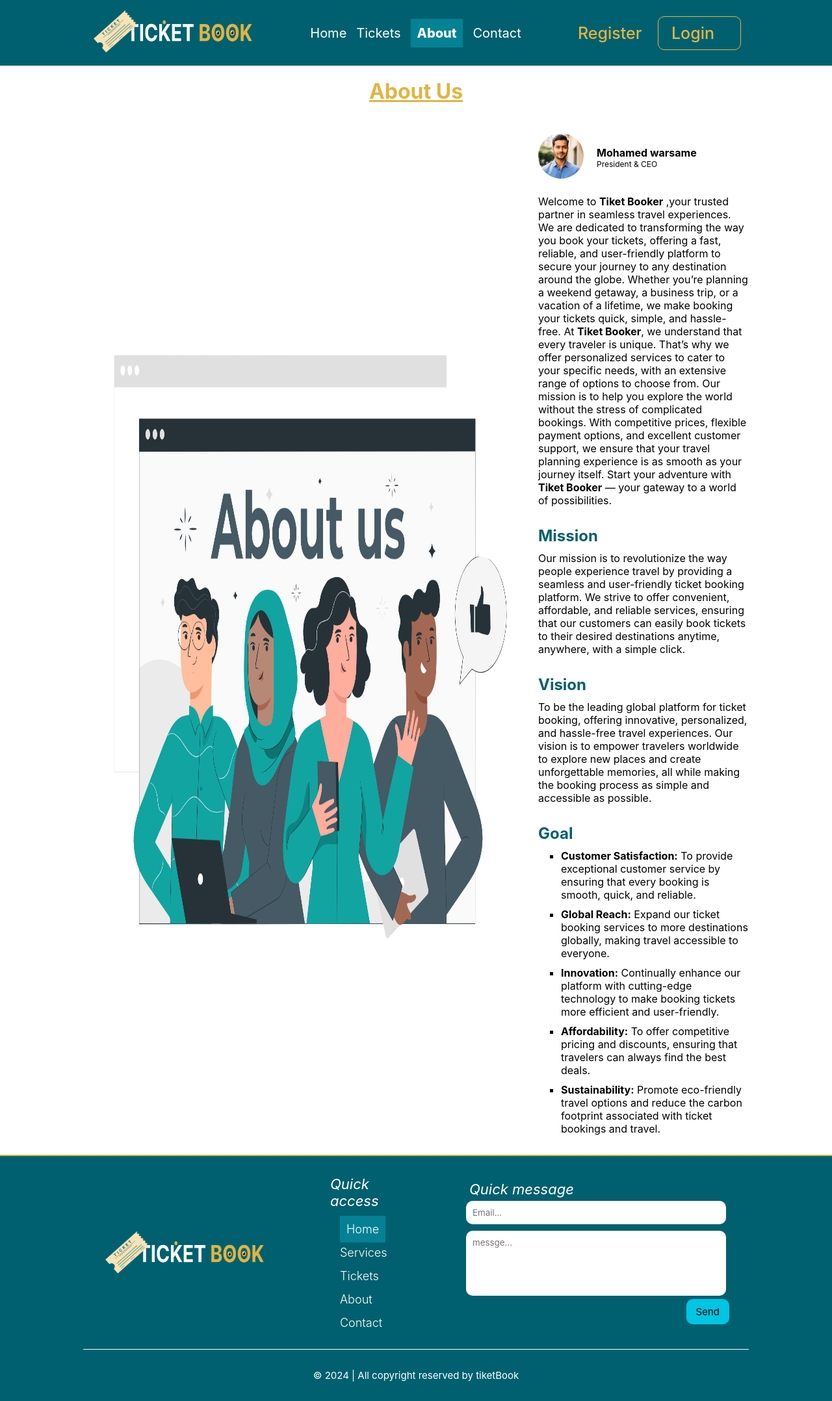
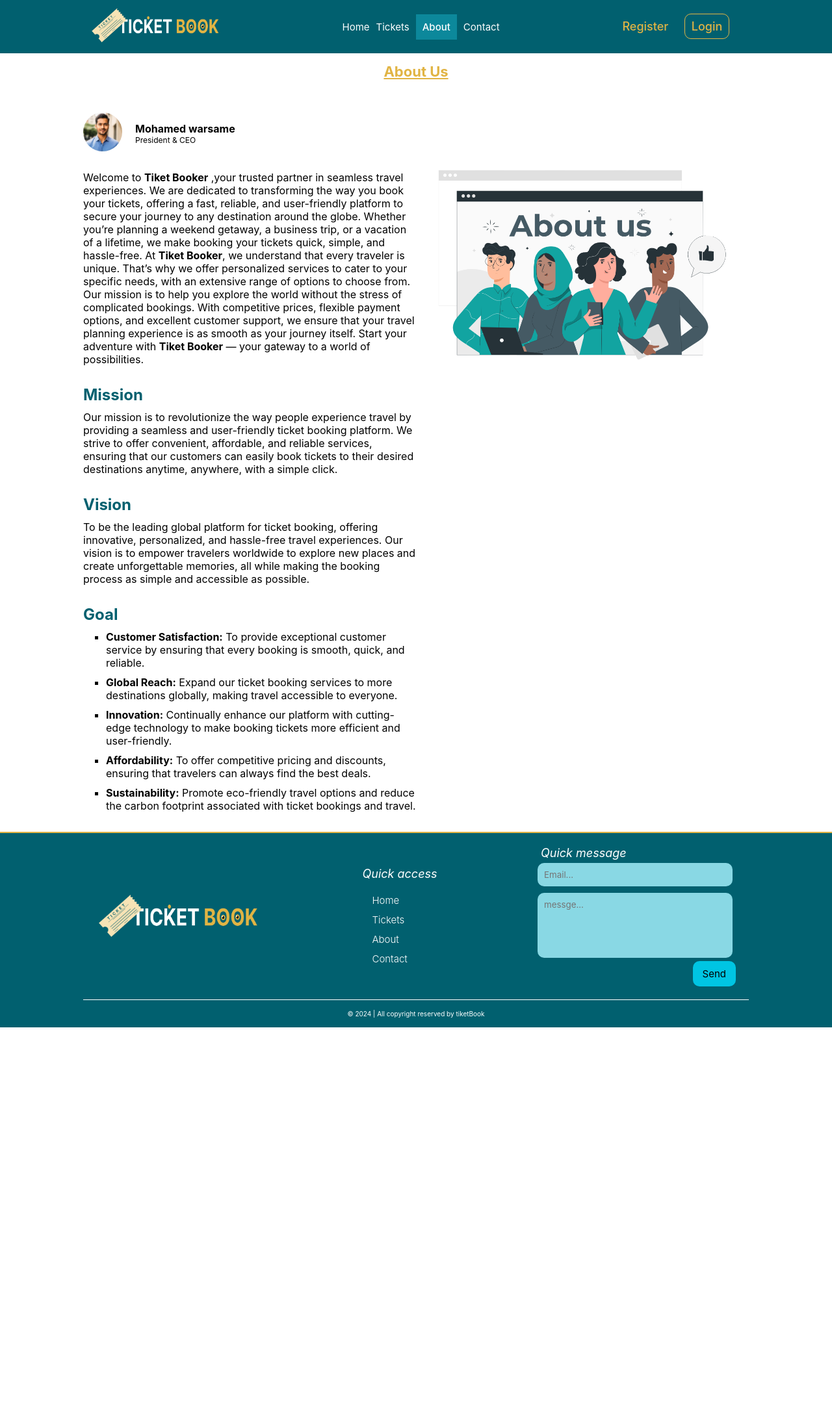
Before and after one commit to shafie-isak/ticket_booking, a PHP site: page /about in a window 1280 px wide. Shown: the whole page at 65% size. After the commit the page ends 1581 px from the top, so only its background shows below. Run offline with PHP 8.4, Linux system fonts and the light colour scheme.

Commit message:
resize selectors

```diff
--- a/assets/css/style.css
+++ b/assets/css/style.css
@@ -13,7 +13,7 @@
   }
   header{
     background-color: #01606F;
-    padding: 15px;
+    padding: 12px;
   }
   .header{
     background-color: #01606F;
@@ -22,17 +22,17 @@
     align-items: center;
   }
   header a img{
-    width: 250px;
+    width: 200px;
   }
 
 nav ul{
     display: flex;
-    gap: 15px;
+    gap: 10px;
 }
 
 nav ul li a{
     color: #fff;
-    font-size: 20px;
+    font-size: 15px;
 }
 
 nav ul li a:hover{
@@ -42,13 +42,13 @@ nav ul li a:hover{
 
 .active{
   padding: 10px;
-    background-color: #0794aaa4;
-    font-weight: 800;
+  background-color: #149fb4a4;
+  font-weight: 500;
 }
 
 
 .registrLogin a{
-    font-size: 25px;
+    font-size: 18px;
     font-weight: 500;
     color: #E1B444;
     margin-right: 20px;
@@ -56,11 +56,11 @@ nav ul li a:hover{
 
 .registrLogin button{
     background-color: transparent;
-    padding: 10px 20px;
+    padding: 8px 10px;
     border-radius: 10px;
     border: 1px solid #E1B444;
     color: #E1B444;
-    font-size: 20px;
+    font-size: 18px;
     font-weight: 500;
     cursor: pointer;
 }
@@ -341,11 +345,12 @@ nav ul li a:hover{
   }
 
 
-  .sectionHeader{
+  h1.sectionHeader{
     color: #E1B444;
     text-align: center;
-    margin-top: 20px;
+    font-size: 22px;
     text-decoration: underline;
+    margin: 15px 0;
   }
 
   .servicesSection{
@@ -430,8 +438,8 @@ nav ul li a:hover{
   }
 
   .sectionHeader {
-  font-size: 2rem;
-  margin-bottom: 20px;
+    font-size: 1rem;
+    margin-bottom: 10px;
   }
 
   .partnersContainer {
@@ -485,19 +494,19 @@ nav ul li a:hover{
   footer{
     background-color: #01606F;
     border-top: 2px solid #E1B444;
-    margin-top: 20px;
+    margin-top: 10px;
   }
 
   .footer{
     display: flex;
     justify-content: space-between;
     align-items: center;
-    padding: 30px;
+    padding: 20px;
     gap: 100px;
   }
 
   .footer p{
-    font-size: 22px;
+    font-size: 18px;
     color: #fff;
     font-style: italic;
   }
@@ -510,12 +519,12 @@ nav ul li a:hover{
   }
 
   .footer nav ul li a{
-    font-size: 18px;
+    font-size: 15px;
     font-weight: 300;
   }
 
   .footer form{
-    width: 400px;
+    width: 300px;
     display: flex;
     flex-direction: column;
     justify-content: end;
@@ -529,6 +538,7 @@ nav ul li a:hover{
     border: none;
     outline: none;
     margin: 5px;
+    background-color: #89d8e4;
   }
   .footer form input:focus, .footer form textarea:focus{
     outline: 4px solid #00c5e3;
@@ -553,15 +563,19 @@ nav ul li a:hover{
     transition: all 0.5s;
   }
 
+  .footer img{
+    align-content: center;
+  }
+
   footer hr{
     border: none;
     border-top: 1px solid #fff;
   }
   footer .copyright{
-    font-size: 15px;
+    font-size: 10px;
     text-align: center;
     color: #fff;
-    padding: 30px;
+    padding: 15px;
   }
 
 
@@ -600,11 +614,16 @@ nav ul li a:hover{
     font-size: 12px;
   }
 
-  .about .pfofileimage{
-    width: 700px;
+  .about .aboutImgCont{
+    flex: 1;
+
+    img{
+      width: 100%;
+      vertical-align: middle;
+    }
   }
   .about .profile img{
-    width: 70px;
+    width: 60px;
     border-radius: 50%;
   }
 
--- a/includes/footer.php
+++ b/includes/footer.php
@@ -5,11 +5,10 @@
             <nav>
                 <p>Quick access</p>
                 <ul>
-                    <li><a href="#" class="active">Home</a></li>
-                    <li><a href="#">Services</a></li>
-                    <li><a href="#">Tickets</a></li>
-                    <li><a href="#">About</a></li>
-                    <li><a href="#">Contact</a></li>
+                    <li><a href="/">Home</a></li>
+                    <li><a href="/tickets">Tickets</a></li>
+                    <li><a href="/about">About</a></li>
+                    <li><a href="/contact">Contact</a></li>
                 </ul>
             </nav>
             <div class="message">
--- a/includes/header.php
+++ b/includes/header.php
@@ -15,7 +15,7 @@
         </nav>
         <div class="registrLogin">
             <a href="/register" class= <?= $requestUri == "/register" ?  "active": "" ?>>Register</a>
-            <button><a href="/login">Login</a></button>
+            <a href="/login"><button>Login</button></a>
         </div>
     </div>
 </header>
--- a/views/about.php
+++ b/views/about.php
@@ -4,7 +4,7 @@
 <h1 class="sectionHeader">About Us</h1>
 
 <div class="container about">
-    <img src="assets/images/About_us_page_pana.png" class="pfofileimage" alt="">
+
     <div class="aboutbody">
         <div class="profile">
             <img src="assets/images/profile1.jpeg"  alt="profile">
@@ -38,6 +38,9 @@
             <li><strong>Sustainability:</strong> Promote eco-friendly travel options and reduce the carbon footprint associated with ticket bookings and travel.</li>
         </ol>
     </div>
+    <div class="aboutImgCont">
+        <img src="assets/images/About_us_page_pana.png" alt="">
+    </div>
 
 </div>
 
--- a/views/login.php
+++ b/views/login.php
@@ -4,10 +4,6 @@
 
 <div class="overlay">
     <div class="login">
-      <div class="imageCover">
-        <img src="assets/images/Register.png" alt="">
-      </div>
-      <div class="loginCover">
       <h1>Welcome back</h1>
         <form>
             <input type="text" placeholder="username">
@@ -17,7 +13,6 @@
         <p>If you don't have an account, <a href="#">Register</a></p>
     </div>
 </div>
-</div>
 
 
 
--- a/views/tickets.php
+++ b/views/tickets.php
@@ -1,9 +1,8 @@
 <?php
   include('includes/header.php');
 ?>
-
 <section class="ticketsSection">
-  <h1 class="sectionHeader">Available Tickets</h1>
+  <h1 class="sectionHeader">Popular Tickets</h1>
     <div class="container tickets">
       <div class="ticketCard">
         <div class="imgHolder">
@@ -65,7 +64,6 @@
           <button>Book now</button>
         </div>
       </div>
-
     </div>
 </section>
 
--- a/views/userRegistration.php
+++ b/views/userRegistration.php
@@ -4,10 +4,6 @@
 
 <div class="overlay">
     <div class="login">
-      <div class="imageCover">
-        <img src="assets/images/Register.png" alt="">
-      </div>
-      <div class="loginCover">
       <h1>Jion Us</h1>
       <form action="" method="POST">
         <input type="text" placeholder="name">
@@ -19,7 +15,6 @@
     <p>I have an acount, <a href="#">Login</a></p>
     </div>
 </div>
-</div>
 
 
 
```
Also changed, not shown: other parts of assets/css/style.css (+43 -35 lines), assets/css/login.css (+16 -33 lines), views/home.php (+0 -9 lines), views/ticketBooking.php (added, +10 -0 lines). Lines whose indentation alone changed are shown as unchanged.
